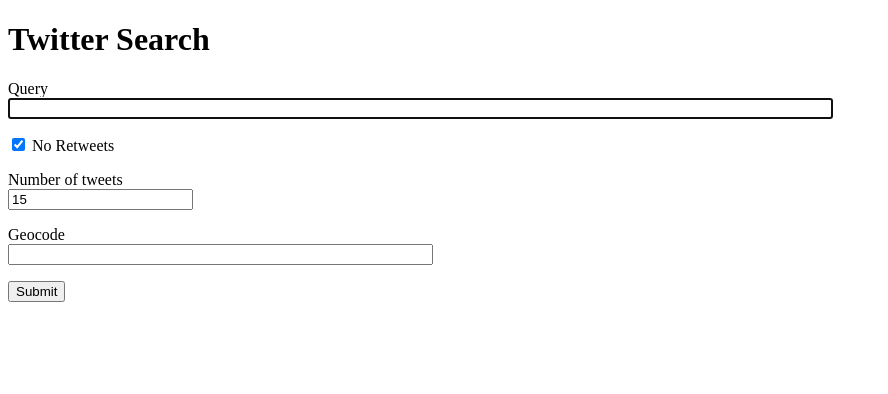
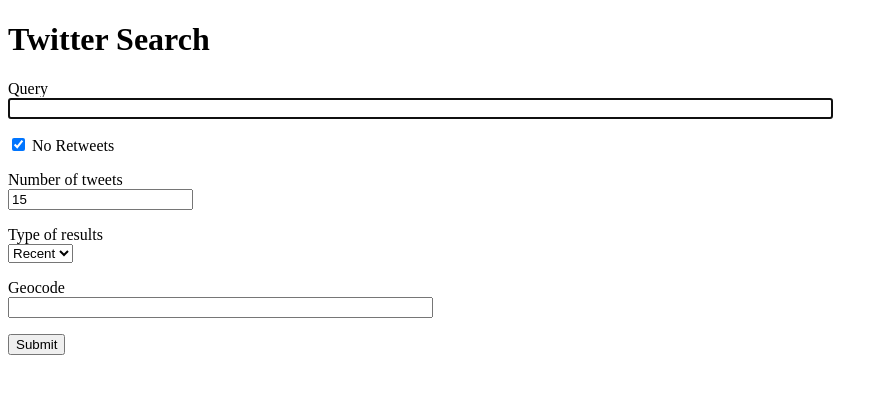
Before and after one commit to carlito767/TwitterSearch, a Flask app: page / in a window 1280 px wide. Shown: the top 394 px of the page, without its empty margins (0-888 px from the left). Run offline with Flask 2, Linux system fonts and the light colour scheme.

Commit message:
Type of results (mixed, recent or popular)

```diff
--- a/app.py
+++ b/app.py
@@ -15,12 +15,13 @@ def index():
         query = request.form.get('query')
         no_retweets = request.form.get('no_retweets')
         n = request.form.get('n')
+        result_type = request.form.get('result_type')
         geocode = request.form.get('geocode')
 
         if no_retweets:
             query += ' -filter:retweets'
 
-        result = twitter.search(query, int(n), geocode)
+        result = twitter.search(query, int(n), result_type, geocode)
 
         # JSON file
         f = tempfile.NamedTemporaryFile(prefix='search_', suffix='.json', mode='w+', delete=False)
--- a/forms.py
+++ b/forms.py
@@ -1,10 +1,11 @@
 from flask_wtf import FlaskForm
-from wtforms import BooleanField, IntegerField, StringField, SubmitField
+from wtforms import BooleanField, IntegerField, SelectField, StringField, SubmitField
 from wtforms.validators import DataRequired
 
 class SearchForm(FlaskForm):
     query = StringField('Query', validators=[DataRequired()], render_kw={'autofocus': True})
     no_retweets = BooleanField('No Retweets', default=True)
     n = IntegerField('Number of tweets', validators=[DataRequired()], default=15)
+    result_type = SelectField('Type of results', choices=[('mixed', 'Mixed'), ('recent', 'Recent'), ('popular', 'Polular')], default='recent')
     geocode = StringField('Geocode')
     submit = SubmitField('Submit')
--- a/templates/index.html
+++ b/templates/index.html
@@ -17,6 +17,10 @@
         {{ form.n(size=4) }}
     </p>
     <p>
+        {{ form.result_type.label }}<br>
+        {{ form.result_type() }}
+    </p>
+    <p>
         {{ form.geocode.label }}<br>
         {{ form.geocode(size=50) }}
     </p>
--- a/twitter.py
+++ b/twitter.py
@@ -39,9 +39,10 @@ def __authenticate():
     access_token = auth_resp.json()['access_token']
     return access_token
 
-def search(query, n, geocode):
+def search(query, n, result_type, geocode):
     print(f'Query: {query}')
     print(f'Number of tweets: {n}')
+    print(f'Type of results: {result_type}')
     print(f'Geocode: {geocode}')
 
     # Authentication
@@ -59,8 +60,8 @@ def search(query, n, geocode):
         }
         search_params = {
             'q': query,
-            'result_type': 'recent',
             'count': count,
+            'result_type': result_type,
             'geocode': geocode,
             'max_id': max_id
         }
```
